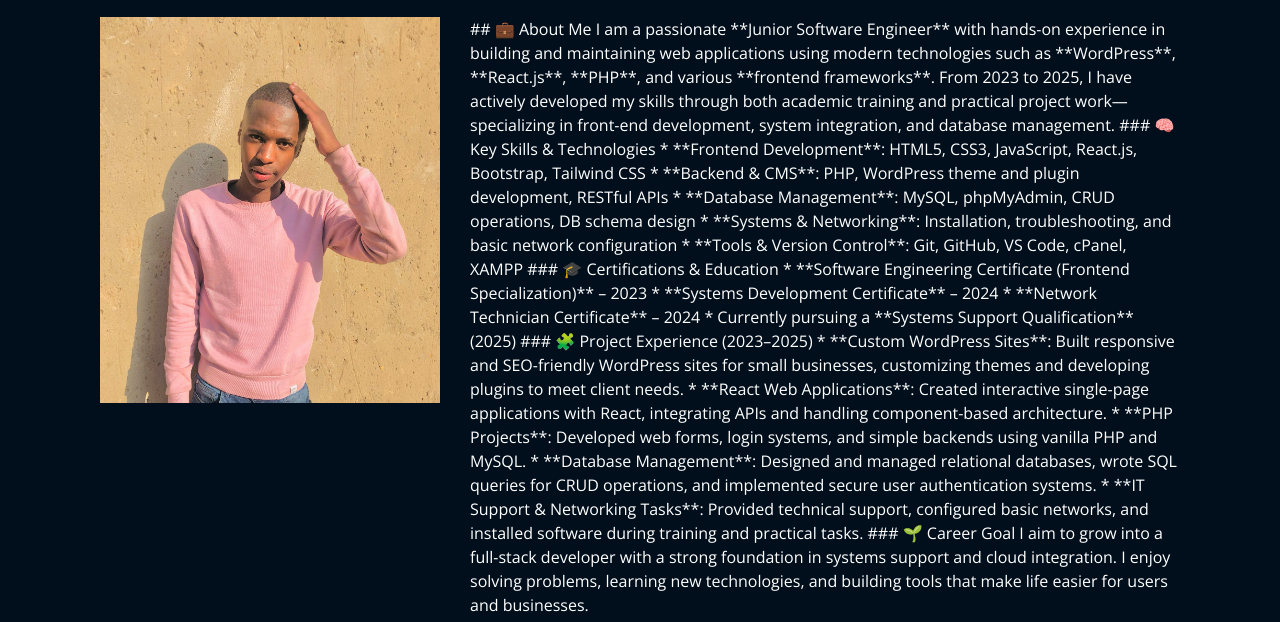
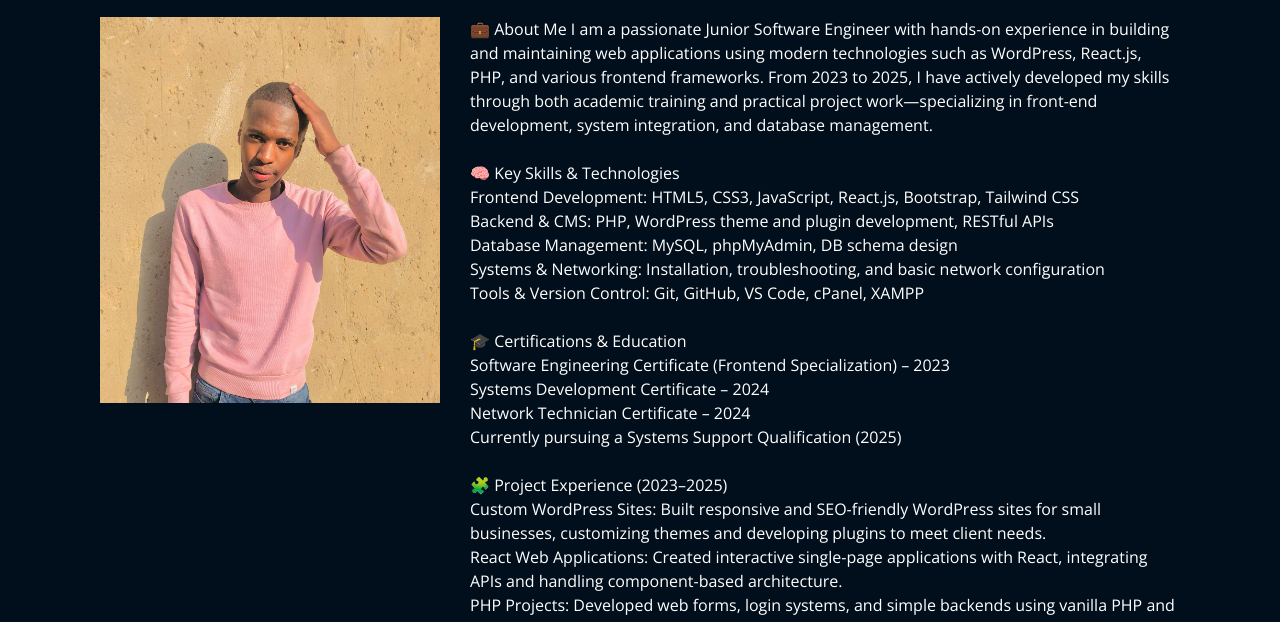
Before and after one commit to Shaun2003/SHAUN-PORTFOLIO, a plain HTML site: page index.html in a window 1280 px wide. Both pictures are taken after a click on the link "About". Shown: the part 112-734 px from the top of the page. Drawn offline with nearby package versions, Linux system fonts and the light colour scheme.

Commit message:
Update index.html

```diff
--- a/index.html
+++ b/index.html
@@ -137,36 +137,36 @@
         <div class="col-lg-8 pt-4 pt-lg-0 content" data-aos="fade-left">
           <p>
 
-## 💼 About Me
+💼 About Me
 
-I am a passionate **Junior Software Engineer** with hands-on experience in building and maintaining web applications using modern technologies such as **WordPress**, **React.js**, **PHP**, and various **frontend frameworks**. From 2023 to 2025, I have actively developed my skills through both academic training and practical project work—specializing in front-end development, system integration, and database management.
+I am a passionate Junior Software Engineer with hands-on experience in building and maintaining web applications using modern technologies such as WordPress, React.js, PHP, and various frontend frameworks. From 2023 to 2025, I have actively developed my skills through both academic training and practical project work—specializing in front-end development, system integration, and database management.
 
-### 🧠 Key Skills & Technologies
+<br><br>🧠 Key Skills & Technologies
 
-* **Frontend Development**: HTML5, CSS3, JavaScript, React.js, Bootstrap, Tailwind CSS
-* **Backend & CMS**: PHP, WordPress theme and plugin development, RESTful APIs
-* **Database Management**: MySQL, phpMyAdmin, CRUD operations, DB schema design
-* **Systems & Networking**: Installation, troubleshooting, and basic network configuration
-* **Tools & Version Control**: Git, GitHub, VS Code, cPanel, XAMPP
+<br>Frontend Development: HTML5, CSS3, JavaScript, React.js, Bootstrap, Tailwind CSS
+<br>Backend & CMS: PHP, WordPress theme and plugin development, RESTful APIs
+<br>Database Management: MySQL, phpMyAdmin, DB schema design
+<br>Systems & Networking: Installation, troubleshooting, and basic network configuration
+<br>Tools & Version Control: Git, GitHub, VS Code, cPanel, XAMPP
 
-### 🎓 Certifications & Education
+<br><br>🎓 Certifications & Education
 
-* **Software Engineering Certificate (Frontend Specialization)** – 2023
-* **Systems Development Certificate** – 2024
-* **Network Technician Certificate** – 2024
-* Currently pursuing a **Systems Support Qualification** (2025)
+<br>Software Engineering Certificate (Frontend Specialization) – 2023
+<br>Systems Development Certificate – 2024
+<br>Network Technician Certificate – 2024
+<br>Currently pursuing a Systems Support Qualification (2025)
 
-### 🧩 Project Experience (2023–2025)
+<br><br>🧩 Project Experience (2023–2025)
 
-* **Custom WordPress Sites**: Built responsive and SEO-friendly WordPress sites for small businesses, customizing themes and developing plugins to meet client needs.
-* **React Web Applications**: Created interactive single-page applications with React, integrating APIs and handling component-based architecture.
-* **PHP Projects**: Developed web forms, login systems, and simple backends using vanilla PHP and MySQL.
-* **Database Management**: Designed and managed relational databases, wrote SQL queries for CRUD operations, and implemented secure user authentication systems.
-* **IT Support & Networking Tasks**: Provided technical support, configured basic networks, and installed software during training and practical tasks.
+<br>Custom WordPress Sites: Built responsive and SEO-friendly WordPress sites for small businesses, customizing themes and developing plugins to meet client needs.
+<br>React Web Applications: Created interactive single-page applications with React, integrating APIs and handling component-based architecture.
+<br>PHP Projects: Developed web forms, login systems, and simple backends using vanilla PHP and MySQL.
+<br>Database Management: Designed and managed relational databases, wrote SQL queries for CRUD operations, and implemented secure user authentication systems.
+<br>IT Support & Networking Tasks: Provided technical support, configured basic networks, and installed software during training and practical tasks.
 
-### 🌱 Career Goal
+<br><br>🌱 Career Goal
 
-I aim to grow into a full-stack developer with a strong foundation in systems support and cloud integration. I enjoy solving problems, learning new technologies, and building tools that make life easier for users and businesses.
+<br>I aim to grow into a full-stack developer with a strong foundation in systems support and cloud integration. I enjoy solving problems, learning new technologies, and building tools that make life easier for users and businesses.
 
 
           </p>
```
